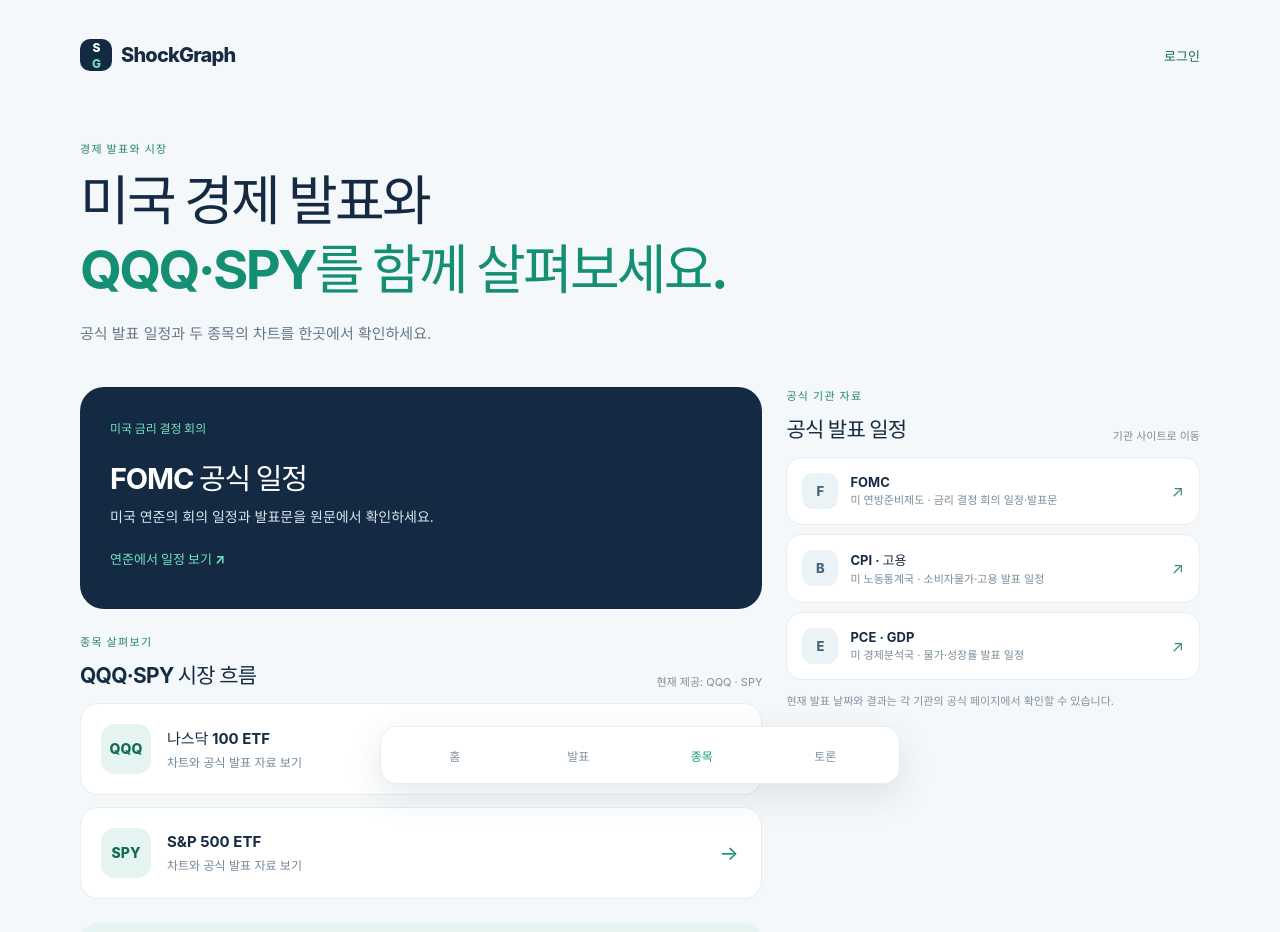
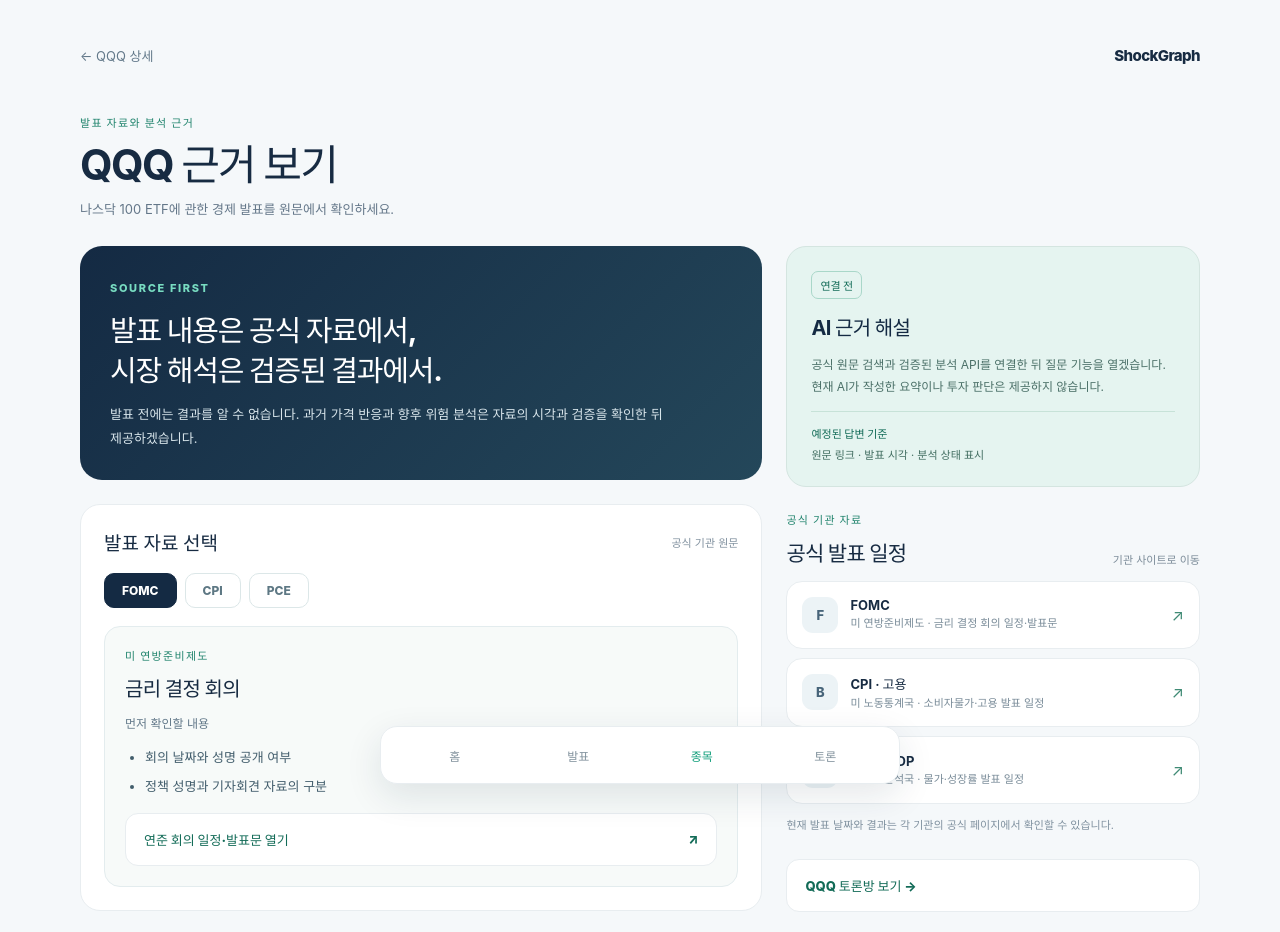
Before and after one commit to AnDev77/shockgraph-web, a React (Vite) app: page /assets/QQQ/evidence in a window 1280 px wide. Shown: the top 932 px of the page. Built offline with nearby package versions, Linux system fonts and the light colour scheme.

Commit message:
feat: add official evidence screen for QQQ and SPY

```diff
--- a/scripts/smoke-routes.mjs
+++ b/scripts/smoke-routes.mjs
@@ -9,7 +9,8 @@ try {
   const address = server.httpServer.address();
   assert.ok(address && typeof address !== "string", "미리보기 서버 주소가 없습니다.");
   const origin = `http://127.0.0.1:${address.port}`;
-  const routes = ["/", "/assets/QQQ", "/assets/SPY", "/rooms/QQQ", "/rooms/SPY", "/signup", "/login"];
+  const routes = ["/", "/assets/QQQ", "/assets/SPY", "/assets/QQQ/evidence",
+    "/assets/SPY/evidence", "/rooms/QQQ", "/rooms/SPY", "/signup", "/login"];
   let homeHtml = "";
 
   for (const route of routes) {
--- a/src/app/router.tsx
+++ b/src/app/router.tsx
@@ -5,6 +5,7 @@ import { AssetPage } from "../pages/AssetPage";
 import { SignupPage } from "../pages/SignupPage";
 import { LoginPage } from "../pages/LoginPage";
 import { RoomPage } from "../pages/RoomPage";
+import { EvidencePage } from "../pages/EvidencePage";
 
 export const router = createBrowserRouter([{
   element: <AppLayout />,
@@ -13,6 +14,7 @@ export const router = createBrowserRouter([{
     { path: "/login", element: <LoginPage /> },
     { path: "/", element: <HomePage /> },
     { path: "/assets/:symbol", element: <AssetPage /> },
+    { path: "/assets/:symbol/evidence", element: <EvidencePage /> },
     { path: "/rooms/:symbol", element: <RoomPage /> },
     { path: "*", element: <HomePage /> },
   ],
--- /dev/null
+++ b/src/features/evidence/events.ts
@@ -0,0 +1,21 @@
+import { sources } from "../events/sources";
+
+export const evidenceEvents = [
+  {
+    id: "fomc", label: "FOMC", title: "금리 결정 회의", agency: sources[0].agency,
+    url: sources[0].url, sourceLabel: "연준 회의 일정·발표문",
+    checks: ["회의 날짜와 성명 공개 여부", "정책 성명과 기자회견 자료의 구분"],
+  },
+  {
+    id: "cpi", label: "CPI", title: "소비자물가", agency: sources[1].agency,
+    url: sources[1].url, sourceLabel: "노동통계국 발표 일정",
+    checks: ["대상 월과 실제 발표 시각", "전체 물가와 근원 물가의 구분"],
+  },
+  {
+    id: "pce", label: "PCE", title: "개인소비지출 물가", agency: sources[2].agency,
+    url: sources[2].url, sourceLabel: "경제분석국 발표 일정",
+    checks: ["대상 월과 실제 발표 시각", "물가 자료와 GDP 발표의 구분"],
+  },
+] as const;
+
+export type EvidenceEventId = (typeof evidenceEvents)[number]["id"];
--- a/src/pages/AssetPage.tsx
+++ b/src/pages/AssetPage.tsx
@@ -27,6 +27,7 @@ export function AssetPage() {
           <a href={asset.chartUrl} target="_blank" rel="noopener noreferrer">차트가 보이지 않으면 TradingView에서 보기 ↗</a></p>
       </section>
       <ResearchStatusCard />
+      <Link className="secondary-action" to={`/assets/${symbol}/evidence`}>{symbol} 발표 근거 보기 →</Link>
     </div><div className="secondary-column"><SourceList />
       <Link className="primary-action" to={`/rooms/${symbol}`}>{symbol} 토론방 미리보기 →</Link>
     </div></div>
--- /dev/null
+++ b/src/pages/EvidencePage.tsx
@@ -0,0 +1,59 @@
+import { useState } from "react";
+import { Link, Navigate, useParams } from "react-router";
+import { Brand } from "../app/AppLayout";
+import { evidenceEvents, type EvidenceEventId } from "../features/evidence/events";
+import { SourceList } from "../features/events/SourceList";
+import { assets, isAssetSymbol, type AssetSymbol } from "../features/market/assets";
+
+export function EvidencePage() {
+  const { symbol } = useParams();
+  if (!isAssetSymbol(symbol)) return <Navigate to="/" replace />;
+  return <ValidEvidencePage key={symbol} symbol={symbol} />;
+}
+
+function ValidEvidencePage({ symbol }: { symbol: AssetSymbol }) {
+  const [selected, setSelected] = useState<EvidenceEventId>("fomc");
+  const event = evidenceEvents.find((item) => item.id === selected) ?? evidenceEvents[0];
+
+  return <main id="main" className="content evidence-view">
+    <header className="topbar"><Link className="back-link" to={`/assets/${symbol}`}>← {symbol} 상세</Link><Brand small /></header>
+    <div className="detail-head"><p className="eyebrow">발표 자료와 분석 근거</p>
+      <h1>{symbol} 근거 보기</h1>
+      <p>{assets[symbol].name}에 관한 경제 발표를 원문에서 확인하세요.</p></div>
+    <div className="detail-grid"><div className="primary-column">
+      <section className="evidence-hero" aria-labelledby="evidence-hero-title">
+        <span className="evidence-kicker">SOURCE FIRST</span>
+        <h2 id="evidence-hero-title">발표 내용은 공식 자료에서,<br />시장 해석은 검증된 결과에서.</h2>
+        <p>발표 전에는 결과를 알 수 없습니다. 과거 가격 반응과 향후 위험 분석은 자료의 시각과 검증을 확인한 뒤 제공하겠습니다.</p>
+      </section>
+      <section className="panel evidence-panel" aria-labelledby="event-title">
+        <div className="panel-title"><h2 id="event-title">발표 자료 선택</h2><span>공식 기관 원문</span></div>
+        <div className="evidence-tabs" role="group" aria-label="경제 발표 선택">
+          {evidenceEvents.map((item) => <button key={item.id} type="button"
+            aria-pressed={item.id === selected} onClick={() => setSelected(item.id)}>{item.label}</button>)}
+        </div>
+        <div className="evidence-document" aria-live="polite">
+          <div><p className="eyebrow">{event.agency}</p><h3>{event.title}</h3>
+            <p>먼저 확인할 내용</p></div>
+          <ul>{event.checks.map((check) => <li key={check}>{check}</li>)}</ul>
+          <a className="secondary-action" href={event.url} target="_blank" rel="noopener noreferrer">
+            {event.sourceLabel} 열기 <span aria-hidden="true">↗</span></a>
+        </div>
+      </section>
+      <section className="panel evidence-panel" aria-labelledby="analysis-title">
+        <div className="panel-title"><h2 id="analysis-title">{symbol} 과거 반응과 위험</h2>
+          <span className="evidence-badge">검증 대기</span></div>
+        <p className="evidence-copy">공통 거래일의 가격, 발표 시각, 데이터 이용권과 독립 시험이 확인되기 전에는 사건별 수익률이나 예측 위험 수치를 표시하지 않습니다.</p>
+        <Link className="evidence-inline-link" to={`/assets/${symbol}`}>차트 화면으로 돌아가기 →</Link>
+      </section>
+    </div><div className="secondary-column">
+      <section className="evidence-ai" aria-labelledby="ai-title"><span className="evidence-badge">연결 전</span>
+        <h2 id="ai-title">AI 근거 해설</h2>
+        <p>공식 원문 검색과 검증된 분석 API를 연결한 뒤 질문 기능을 열겠습니다. 현재 AI가 작성한 요약이나 투자 판단은 제공하지 않습니다.</p>
+        <div className="evidence-ai-rule"><strong>예정된 답변 기준</strong><span>원문 링크 · 발표 시각 · 분석 상태 표시</span></div>
+      </section>
+      <SourceList />
+      <Link className="secondary-action" to={`/rooms/${symbol}`}>{symbol} 토론방 보기 →</Link>
+    </div></div>
+  </main>;
+}
--- a/src/pages/RoomPage.tsx
+++ b/src/pages/RoomPage.tsx
@@ -108,6 +108,7 @@ function ValidRoomPage({ symbol }: { symbol: AssetSymbol }) {
     </div><div className="secondary-column">
       <aside className="pinned-source"><span>함께 볼 자료</span><strong>FOMC 공식 일정과 성명</strong>
         <a href={sources[0].url} target="_blank" rel="noopener noreferrer">연준 원문 확인 ↗</a></aside>
+      <Link className="secondary-action" to={`/assets/${symbol}/evidence`}>{symbol} 발표 근거 보기 →</Link>
       <Link className="secondary-action" to={`/assets/${symbol}`}>{assets[symbol].symbol} 시장 흐름 보기 →</Link>
     </div></div>
   </main>;
```
Also changed, not shown: styles.css, 4 other files (tests, documents, lock files or other folders).
